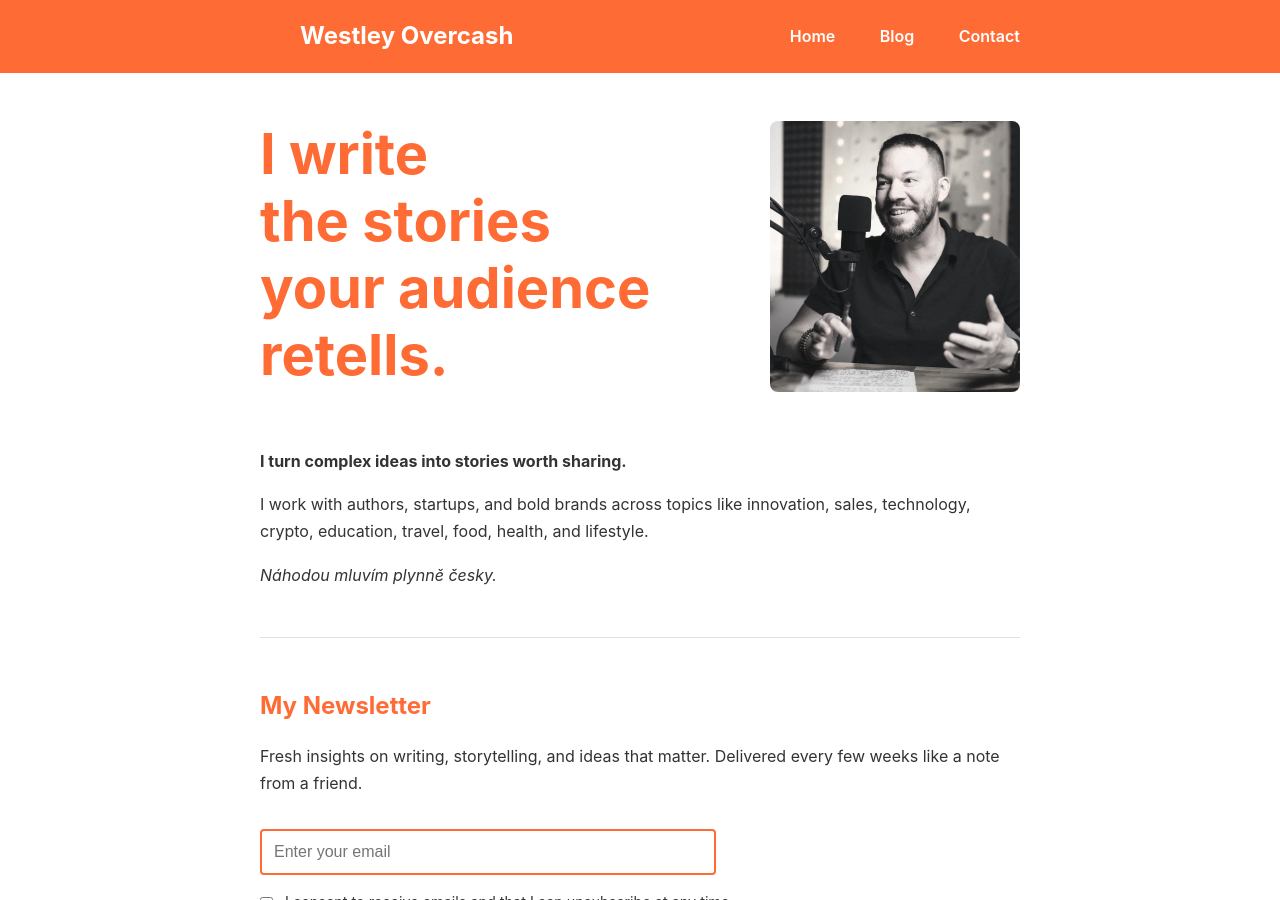
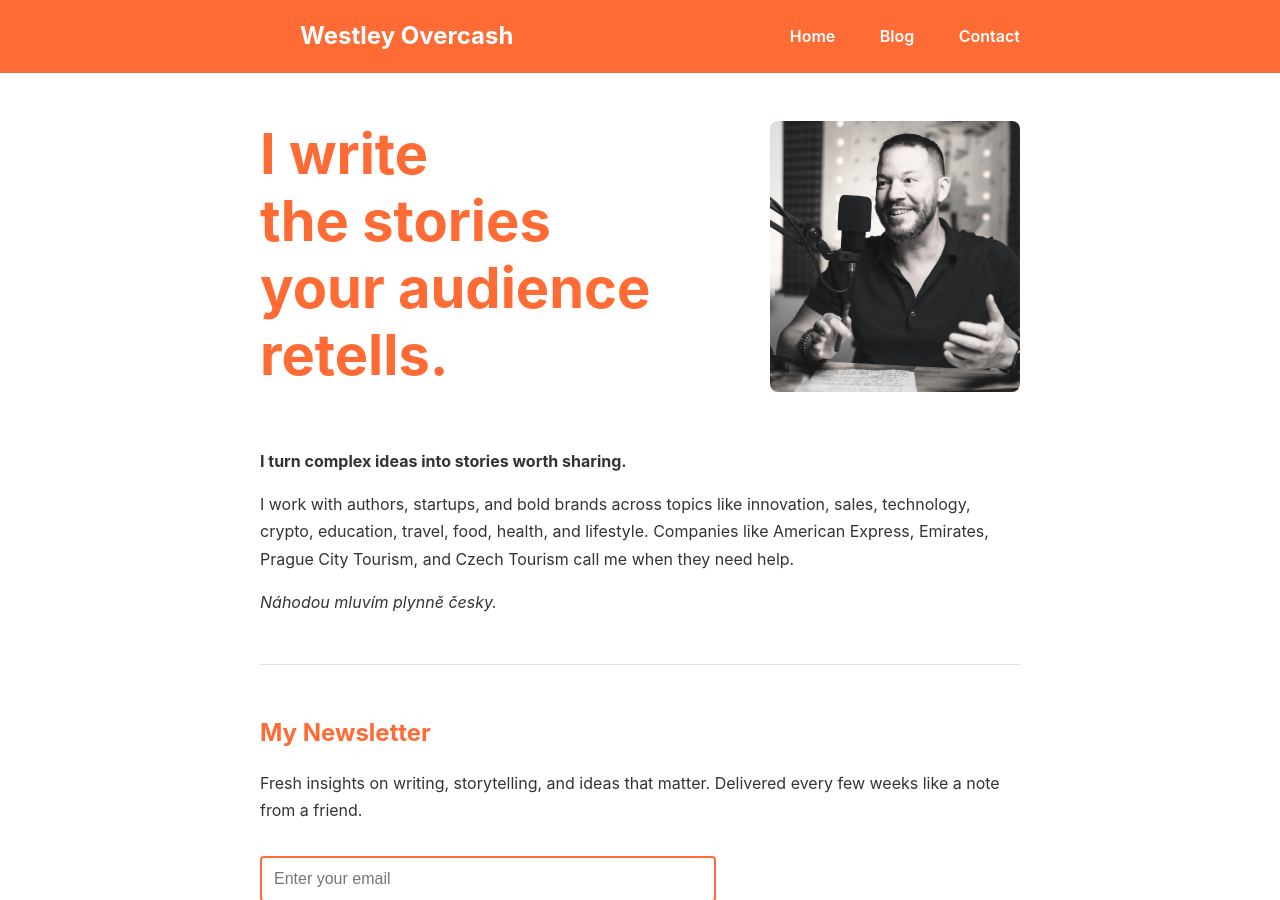
Before and after one commit to westleyovercash/westleyovercash.github.io, a Jekyll site: the page built from index.md, in a window 1280 px wide and 900 px high. Built offline with Jekyll 4.4.1, drawn with Linux system fonts in a browser that asks for light colours.

Commit message:
Update index.md

```diff
--- a/index.md
+++ b/index.md
@@ -14,7 +14,7 @@
 
 **I turn complex ideas into stories worth sharing.**
 
-I work with authors, startups, and bold brands across topics like innovation, sales, technology, crypto, education, travel, food, health, and lifestyle.
+I work with authors, startups, and bold brands across topics like innovation, sales, technology, crypto, education, travel, food, health, and lifestyle. Companies like American Express, Emirates, Prague City Tourism, and Czech Tourism call me when they need help.
 
 *Náhodou mluvím plynně česky.*
 
```
